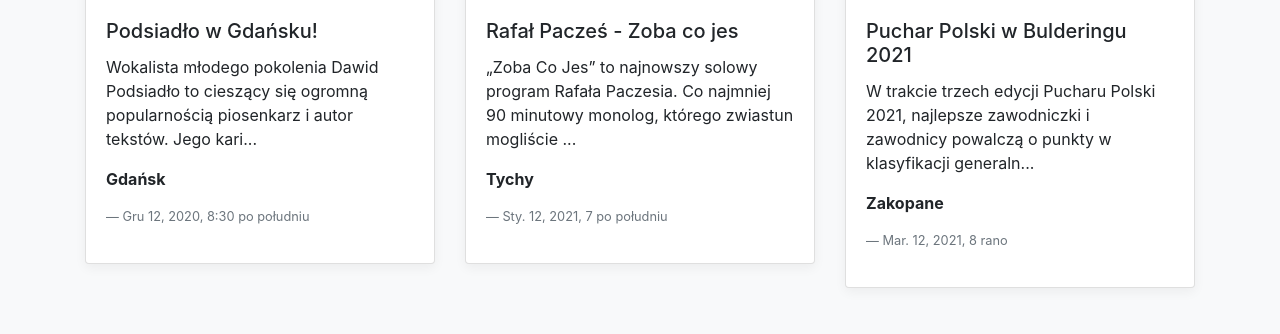
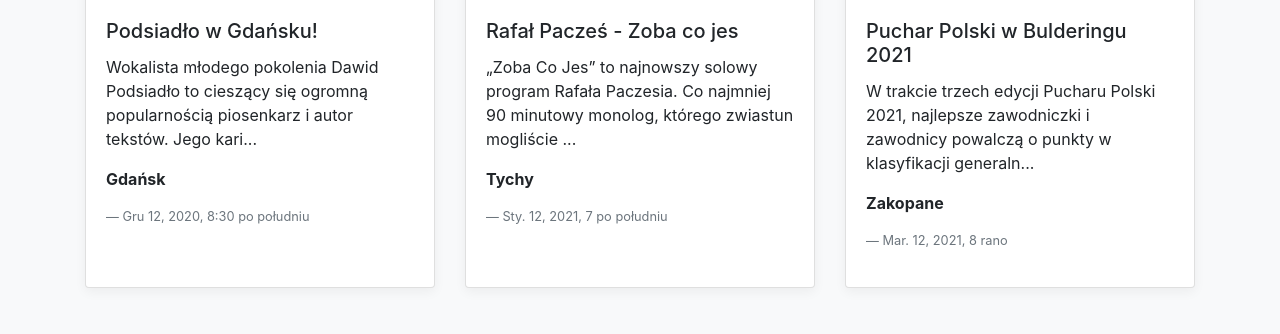
Before and after one commit to PythonProjectGroup/ticketsparty-backend, a Django app: page / in a window 1280 px wide. Shown: the part 1413-1747 px from the top of the page. Run offline with Django 3.2, Linux system fonts and the light colour scheme; data comes from the database, SQL or seed files in the repository; some libraries are stand-ins or nearby versions.

Commit message:
fixed high of cards in main page

```diff
--- a/backend/templates/backend/main.html
+++ b/backend/templates/backend/main.html
@@ -49,7 +49,7 @@
                     {% for row in all_events_info %}
                         <div class="row ">
                             {% for event in row %}
-                                <div class="col-lg-4  pb-3 ">
+                                <div class="col-lg-4  pb-3  d-flex align-items-stretch">
                                     <div class="card box-shadow events-card">
                                         <div class="inner">
                                             {% if not event.pictures %}
```
